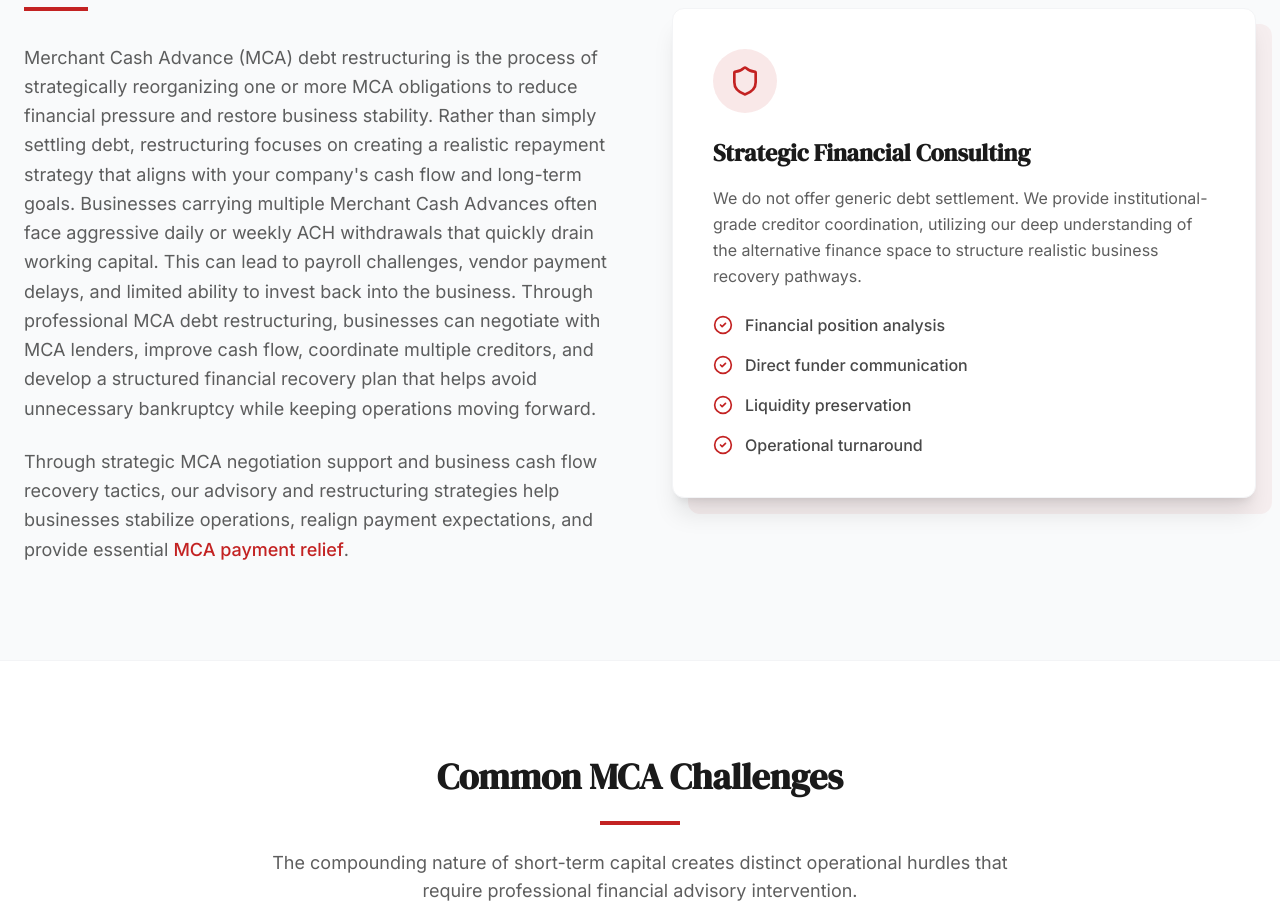
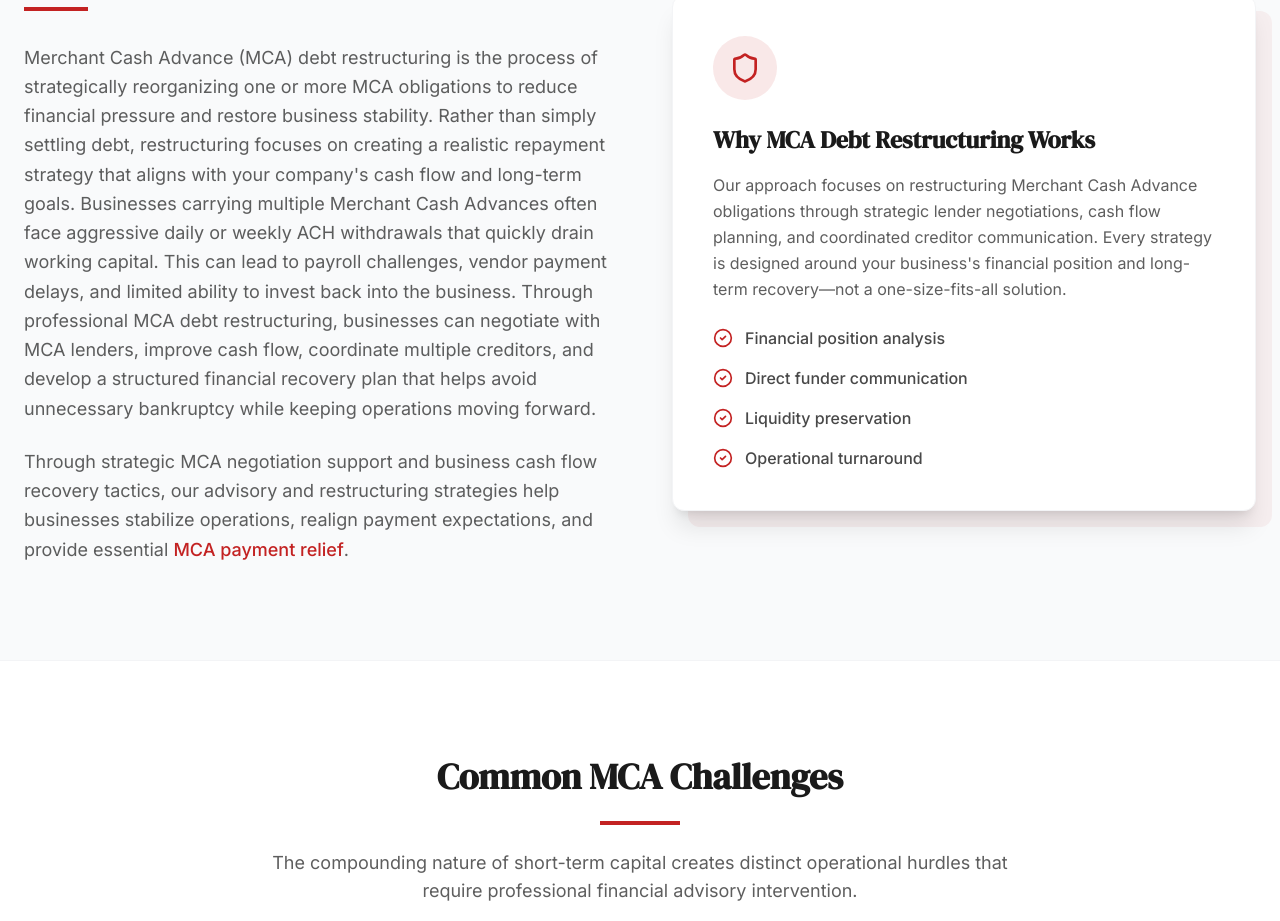
Before and after one commit to samknows9999/sg-054d5103-85fc-4583-be9c-e577d71113a8-1779968500, a Next.js app: page /mca-advisory in a window 1280 px wide. Shown: the part 1460-2381 px from the top of the page. Built offline with nearby package versions, Linux system fonts and the light colour scheme; no server answers; what react-google-recaptcha-v3 would draw is missing.

Commit message:
Update src/pages/mca-advisory.tsx

```diff
--- a/src/pages/mca-advisory.tsx
+++ b/src/pages/mca-advisory.tsx
@@ -289,9 +289,9 @@ Through professional MCA debt restructuring, businesses can negotiate with MCA l
                   <div className="w-16 h-16 bg-accent/10 rounded-full flex items-center justify-center mb-6">
                     <Shield className="w-8 h-8 text-accent" />
                   </div>
-                  <h3 className="text-2xl font-serif font-bold mb-4">Strategic Financial Consulting</h3>
-                  <p className="text-foreground/70 mb-6 leading-relaxed">
-                    We do not offer generic debt settlement. We provide institutional-grade creditor coordination, utilizing our deep understanding of the alternative finance space to structure realistic business recovery pathways.
+                  <h3 className="text-2xl font-serif font-bold mb-4">Why MCA Debt Restructuring Works</h3>
+                  <p className="text-foreground/70 mb-6 leading-relaxed">Our approach focuses on restructuring Merchant Cash Advance obligations through strategic lender negotiations, cash flow planning, and coordinated creditor communication. Every strategy is designed around your business's financial position and long-term recovery—not a one-size-fits-all solution.
+
                   </p>
                   <ul className="space-y-4">
                     {["Financial position analysis", "Direct funder communication", "Liquidity preservation", "Operational turnaround"].map((item, i) =>
```
